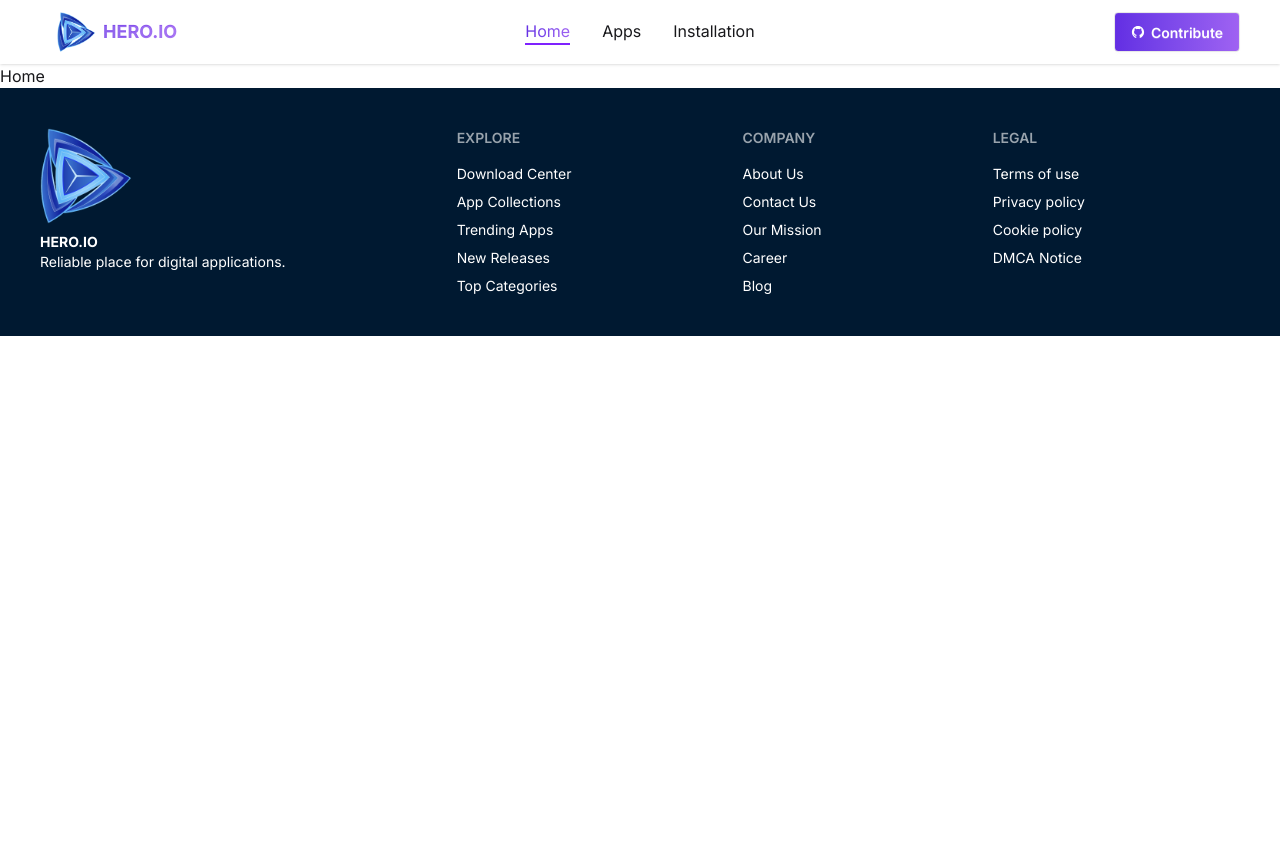
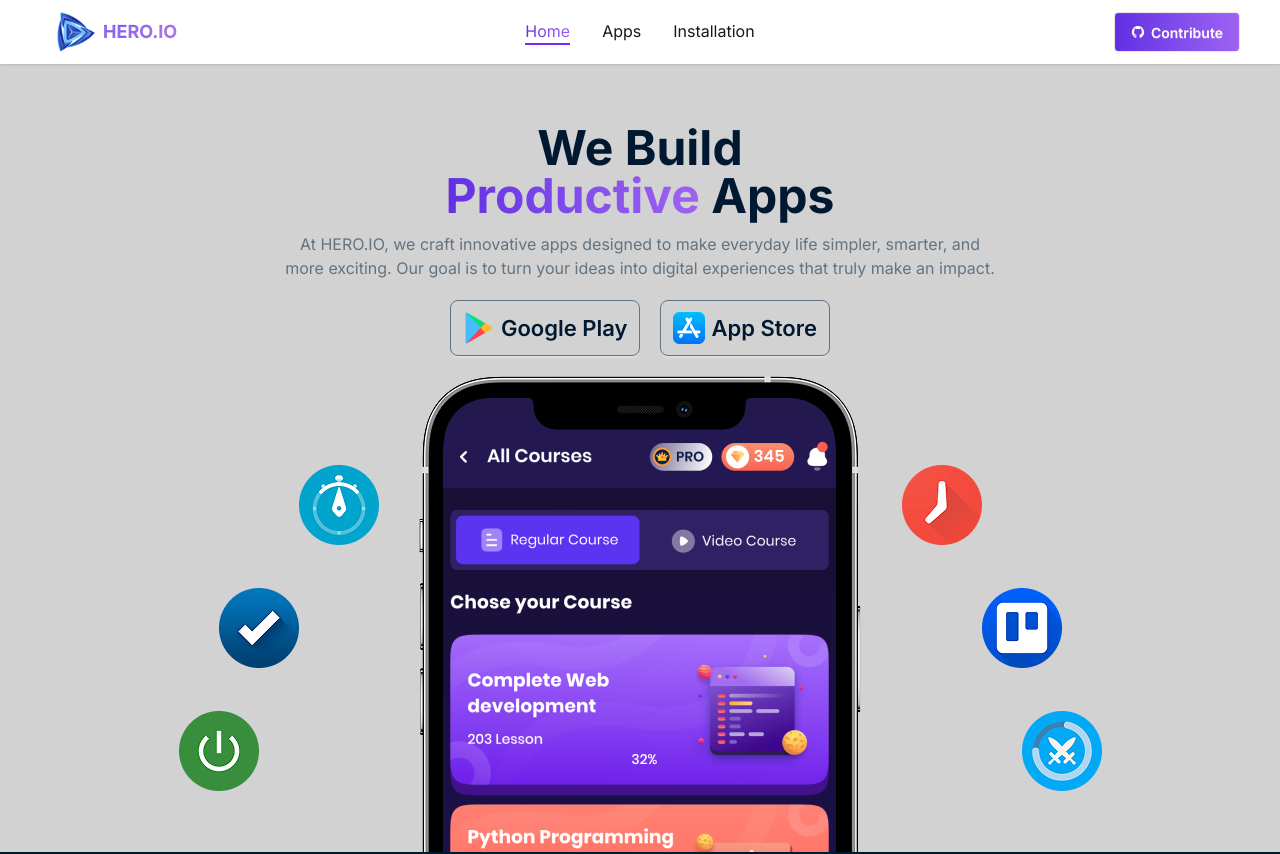
Before and after one commit to Ibne-Shahid/b12-a08-hero-apps, a React (Vite) app: page / in a window 1280 px wide. Shown: the top 854 px of the page. Before the commit the page ends 800 px from the top, so only its background shows below. Built offline with nearby package versions, Linux system fonts and the light colour scheme.

Commit message:
banner added

```diff
--- /dev/null
+++ b/src/components/Banner.jsx
@@ -0,0 +1,24 @@
+import React from 'react'
+import AppStoreImg from '../assets/fi_5977575.png'
+import GooglePlayImg from '../assets/fi_16076057.png'
+import BannerImg from '../assets/hero.png'
+
+const Banner = () => {
+  return (
+    <div className='bg-[#D2D2D2] pt-5 px-10 md:pt-15 md:px-15'>
+        <div className='text-center'>
+            <h1 className='text-4xl lg:text-5xl font-bold text-[#001931]'>We Build <br /> <span className='bg-gradient-to-r from-[#632ee3] to-[#9f62f2] text-transparent bg-clip-text'>Productive</span> Apps</h1>
+            <p className='lg:px-56 mt-3 text-[#627382] text-sm md:text-base'>At HERO.IO, we craft innovative apps designed to make everyday life simpler, smarter, and more exciting. Our goal is to turn your ideas into digital experiences that truly make an impact.</p>
+            <div className='space-x-5 mt-5'>
+                <a href='https://play.google.com/store/games?hl=en' target='_blank' className="btn btn-xs sm:btn-sm md:btn-md lg:btn-lg xl:btn-xl bg-transparent border-[#627382] rounded-lg text-[#001931] py-5 px-3"> <img src={GooglePlayImg} alt="" /> Google Play</a>
+                <a href='https://www.apple.com/app-store/' target='_blank' className="btn btn-xs sm:btn-sm md:btn-md lg:btn-lg xl:btn-xl bg-transparent border-[#627382] rounded-lg text-[#001931] py-5 px-3"> <img src={AppStoreImg} alt="" /> App Store</a>
+            </div>
+        </div>
+        <div className='mt-5 w-full'>
+            <img className='mx-auto' src={BannerImg} alt="" />
+        </div>
+    </div>
+  )
+}
+
+export default Banner
--- a/src/components/Nav.jsx
+++ b/src/components/Nav.jsx
@@ -19,7 +19,7 @@
                         <NavLink to="/installedApps" className={({ isActive }) => isActive ? "bg-gradient-to-r from-[#632ee3] to-[#9f62f2] text-transparent bg-clip-text border-b-2 border-violet-600" : ''}><span>Installation</span></NavLink>
                     </ul>
                 </div>
-                <a className="btn btn-ghost text-lg font-bold bg-gradient-to-r from-[#632ee3] to-[#9f62f2] text-transparent bg-clip-text"> <img className='h-10 w-10' src={NavImg} alt="" /> HERO.IO</a>
+                <NavLink to="/"><a className="btn btn-ghost text-lg font-bold bg-gradient-to-r from-[#632ee3] to-[#9f62f2] text-transparent bg-clip-text"> <img className='h-10 w-10' src={NavImg} alt="" /> HERO.IO</a></NavLink>
             </div>
             <div className="navbar-center hidden lg:flex">
                 <ul className="flex gap-8">
--- a/src/pages/Home.jsx
+++ b/src/pages/Home.jsx
@@ -1,8 +1,9 @@
 import React from 'react'
+import Banner from '../components/Banner'
 
 const Home = () => {
   return (
-    <div>Home</div>
+    <Banner></Banner>
   )
 }
 
```
Also changed, not shown: src/assets/fi_16076057.png (added), src/assets/fi_5977575.png (added).
